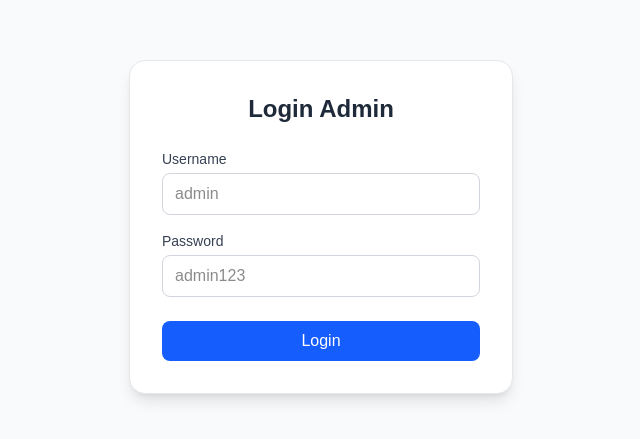
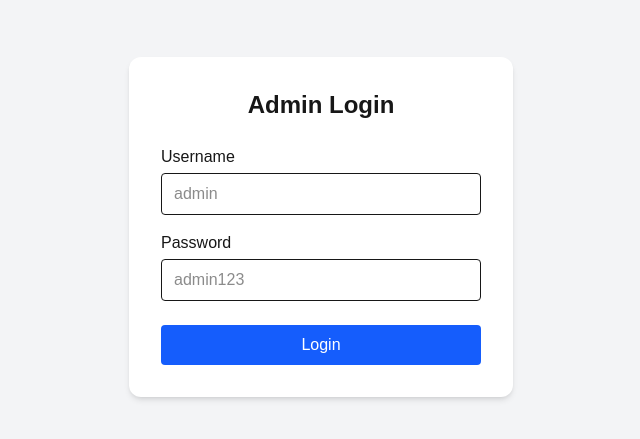
Before and after one commit to selvirahmadila/project-Bukuku, a Next.js app in the folder cms/: page /login in a window 1280 px wide. Shown: the part 173-612 px from the top of the page, without its empty margins (319-959 px from the left). Built offline with nearby package versions, Linux system fonts and the light colour scheme.

Commit message:
dehendy :  cms(admin)-modifikasi halaman login

```diff
--- a/cms/app/login/page.tsx
+++ b/cms/app/login/page.tsx
@@ -29,26 +29,22 @@ export default function AdminLoginPage() {
   };
 
   return (
-    <div className="min-h-screen flex items-center justify-center bg-gray-50 px-4">
+    <div className="min-h-screen flex items-center justify-center bg-gray-100 px-4">
       <form
         onSubmit={handleLogin}
-        className="bg-white p-8 rounded-2xl shadow-lg w-full max-w-sm border border-gray-200"
+        className="bg-white p-8 rounded-xl shadow-md w-full max-w-sm"
       >
-        <h1 className="text-2xl font-semibold text-gray-800 mb-6 text-center">
-          Login Admin
-        </h1>
+        <h1 className="text-2xl font-bold mb-6 text-center">Admin Login</h1>
 
         {errorMsg && (
-          <div className="mb-4 text-sm text-red-600 text-center bg-red-50 border border-red-200 rounded p-2">
-            {errorMsg}
-          </div>
+          <p className="mb-4 text-red-600 text-center">{errorMsg}</p>
         )}
 
         <div className="mb-4">
-          <label className="block text-sm text-gray-700 mb-1">Username</label>
+          <label className="block mb-1">Username</label>
           <input
             type="text"
-            className="w-full border border-gray-300 px-3 py-2 rounded-lg focus:outline-none focus:ring-2 focus:ring-blue-500"
+            className="w-full border px-3 py-2 rounded"
             value={username}
             onChange={(e) => setUsername(e.target.value)}
             placeholder="admin"
@@ -57,10 +53,10 @@ export default function AdminLoginPage() {
         </div>
 
         <div className="mb-6">
-          <label className="block text-sm text-gray-700 mb-1">Password</label>
+          <label className="block mb-1">Password</label>
           <input
             type="password"
-            className="w-full border border-gray-300 px-3 py-2 rounded-lg focus:outline-none focus:ring-2 focus:ring-blue-500"
+            className="w-full border px-3 py-2 rounded"
             value={password}
             onChange={(e) => setPassword(e.target.value)}
             placeholder="admin123"
@@ -70,7 +66,7 @@ export default function AdminLoginPage() {
 
         <button
           type="submit"
-          className="w-full bg-blue-600 text-white font-medium py-2 rounded-lg hover:bg-blue-700 transition"
+          className="w-full bg-blue-600 text-white py-2 rounded hover:bg-blue-700"
         >
           Login
         </button>
```
